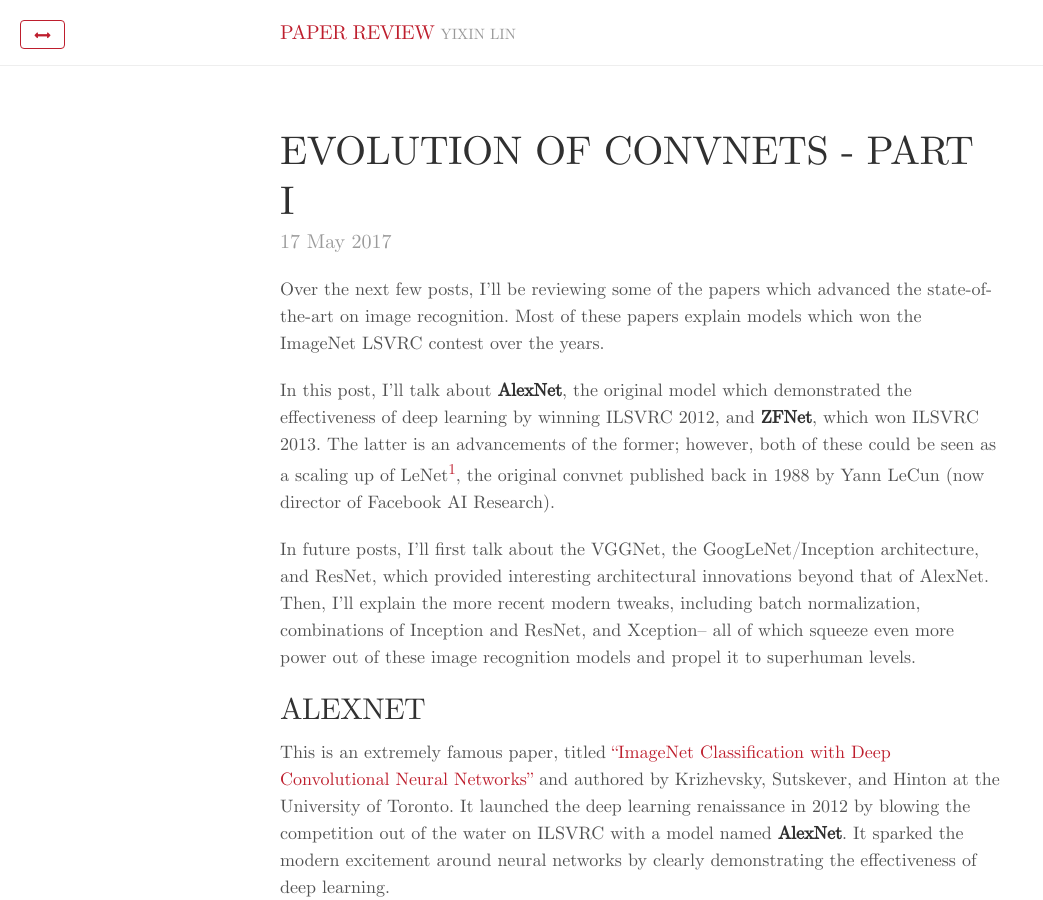
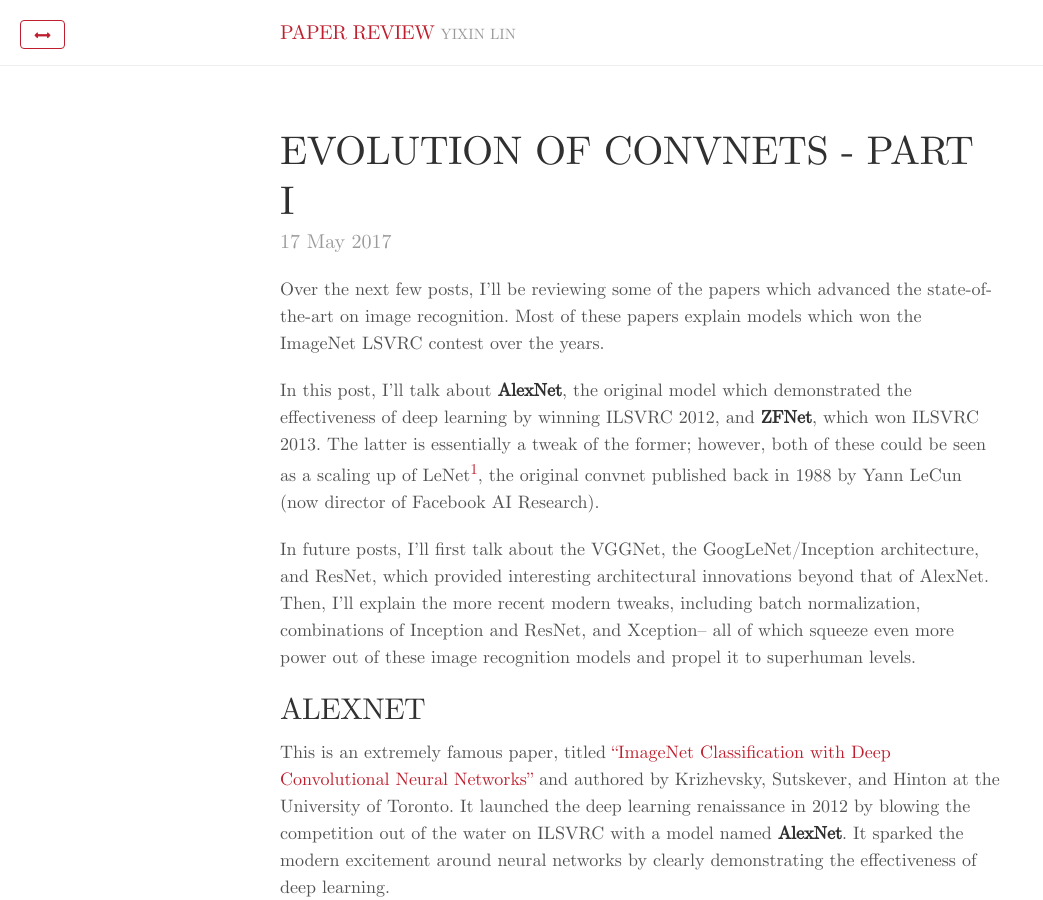
Before and after one commit to 1heart/paper-review, a Jekyll site: the page built from _posts/2017-05-17-cnn.md, in a window 1280 px wide and 900 px high. Shown: the whole window, without its empty margins (0-1043 px from the left). Built offline with Jekyll 4.4.1, drawn with Linux system fonts in a browser that asks for light colours; nearby versions of some CDN libraries; formulas are drawn with MathJax 3.

Commit message:
Minor typo

```diff
--- a/_posts/2017-05-17-cnn.md
+++ b/_posts/2017-05-17-cnn.md
@@ -6,7 +6,7 @@
 
 Over the next few posts, I'll be reviewing some of the papers which advanced the state-of-the-art on image recognition. Most of these papers explain models which won the ImageNet LSVRC contest over the years.
 
-In this post, I'll talk about **AlexNet**, the original model which demonstrated the effectiveness of deep learning by winning ILSVRC 2012, and **ZFNet**, which won ILSVRC 2013. The latter is an advancements of the former; however, both of these could be seen as a scaling up of LeNet[^lenet], the original convnet published back in 1988 by Yann LeCun (now director of Facebook AI Research).
+In this post, I'll talk about **AlexNet**, the original model which demonstrated the effectiveness of deep learning by winning ILSVRC 2012, and **ZFNet**, which won ILSVRC 2013. The latter is essentially a tweak of the former; however, both of these could be seen as a scaling up of LeNet[^lenet], the original convnet published back in 1988 by Yann LeCun (now director of Facebook AI Research).
 
 In future posts, I'll first talk about the VGGNet, the GoogLeNet/Inception architecture, and ResNet, which provided interesting architectural innovations beyond that of AlexNet. Then, I'll explain the more recent modern tweaks, including batch normalization, combinations of Inception and ResNet, and Xception-- all of which squeeze even more power out of these image recognition models and propel it to superhuman levels.
 
```
